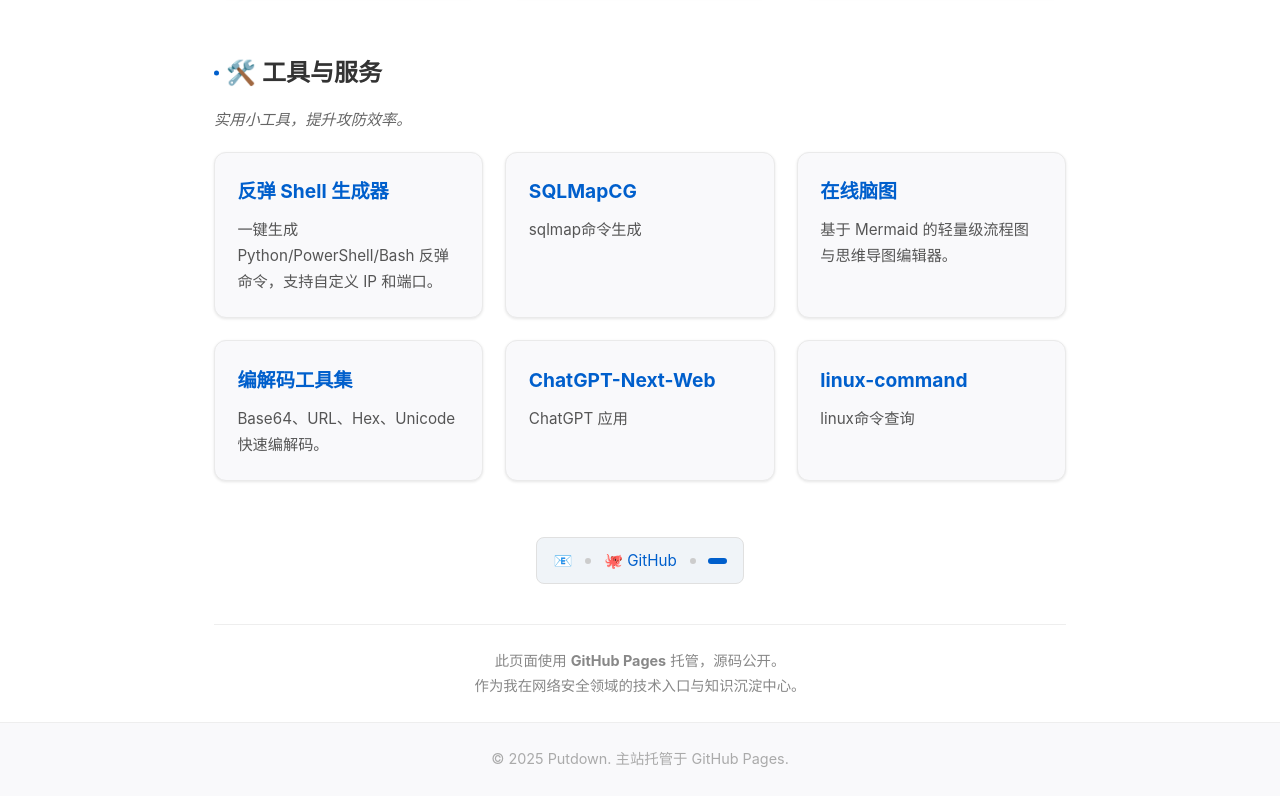
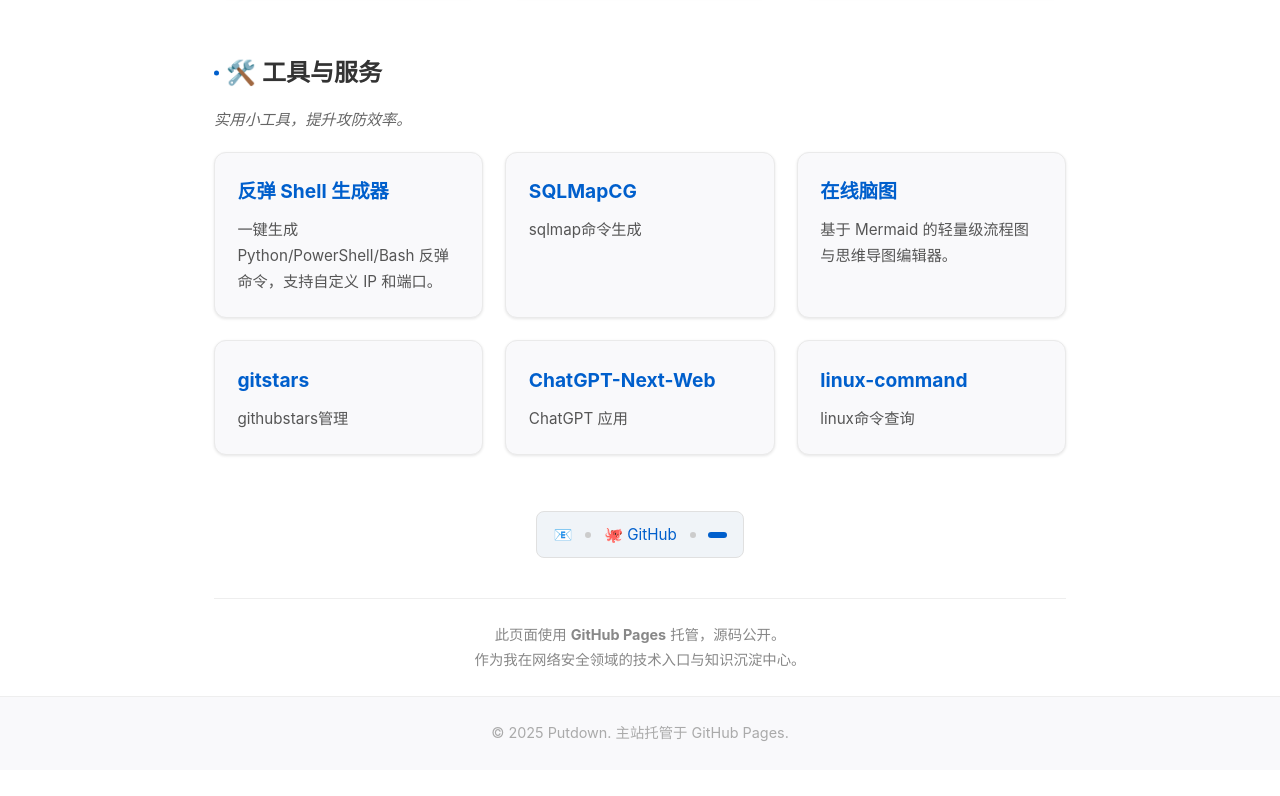
Before and after one commit to futalk/all-page.github.io, a plain HTML site: page index.html in a window 1280 px wide. Shown: the part 695-1491 px from the top of the page. After the commit the page ends 1465 px from the top, so only its background shows below. Drawn offline with Linux system fonts and the light colour scheme.

Commit message:
Update index.html

```diff
--- a/index.html
+++ b/index.html
@@ -72,9 +72,9 @@
           <p>基于 Mermaid 的轻量级流程图与思维导图编辑器。</p>
         </a>
 
-        <a href="https://encode.putdown.top" target="_blank" class="project-card">
-          <h3>编解码工具集</h3>
-          <p>Base64、URL、Hex、Unicode 快速编解码。</p>
+        <a href="https://gitstars-futalk.vercel.app/" target="_blank" class="project-card">
+          <h3>gitstars</h3>
+          <p>githubstars管理</p>
         </a>
 
         <a href="https://sb.putdown.top/" target="_blank" class="project-card">
```
